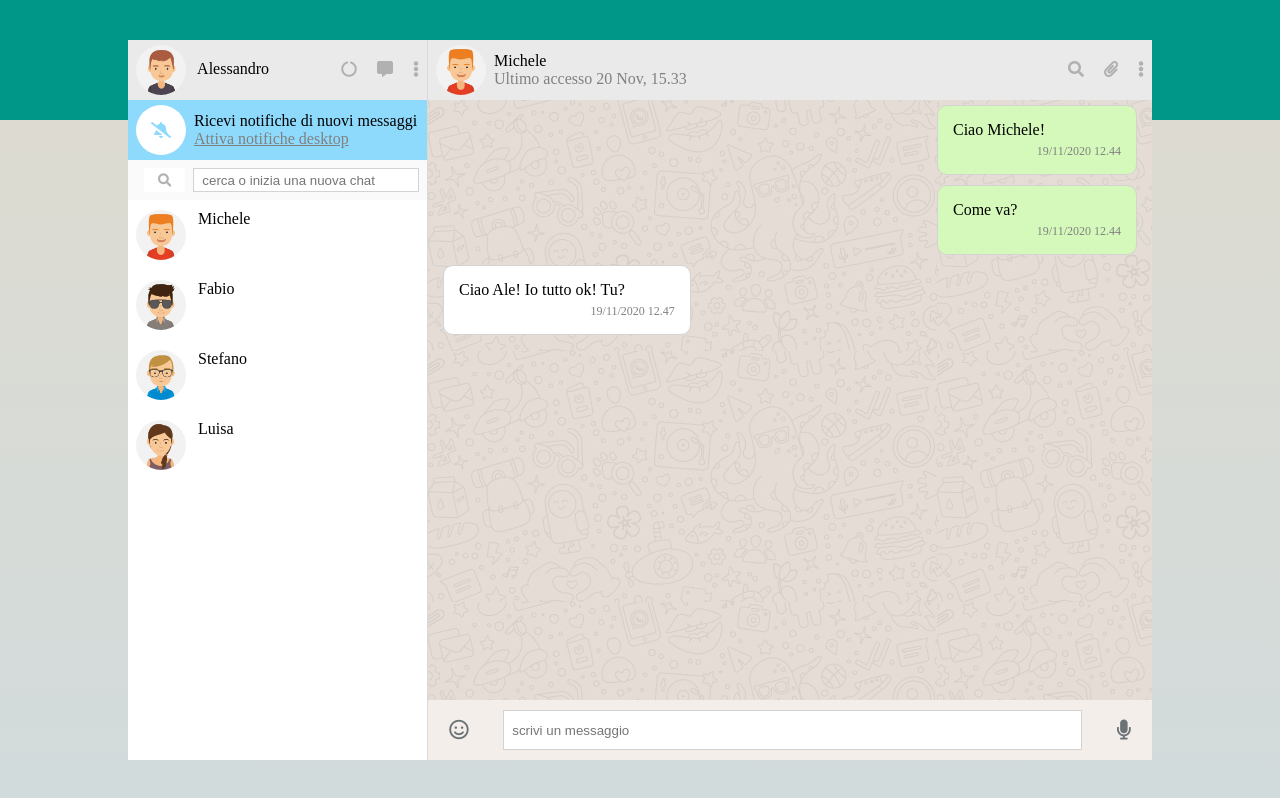
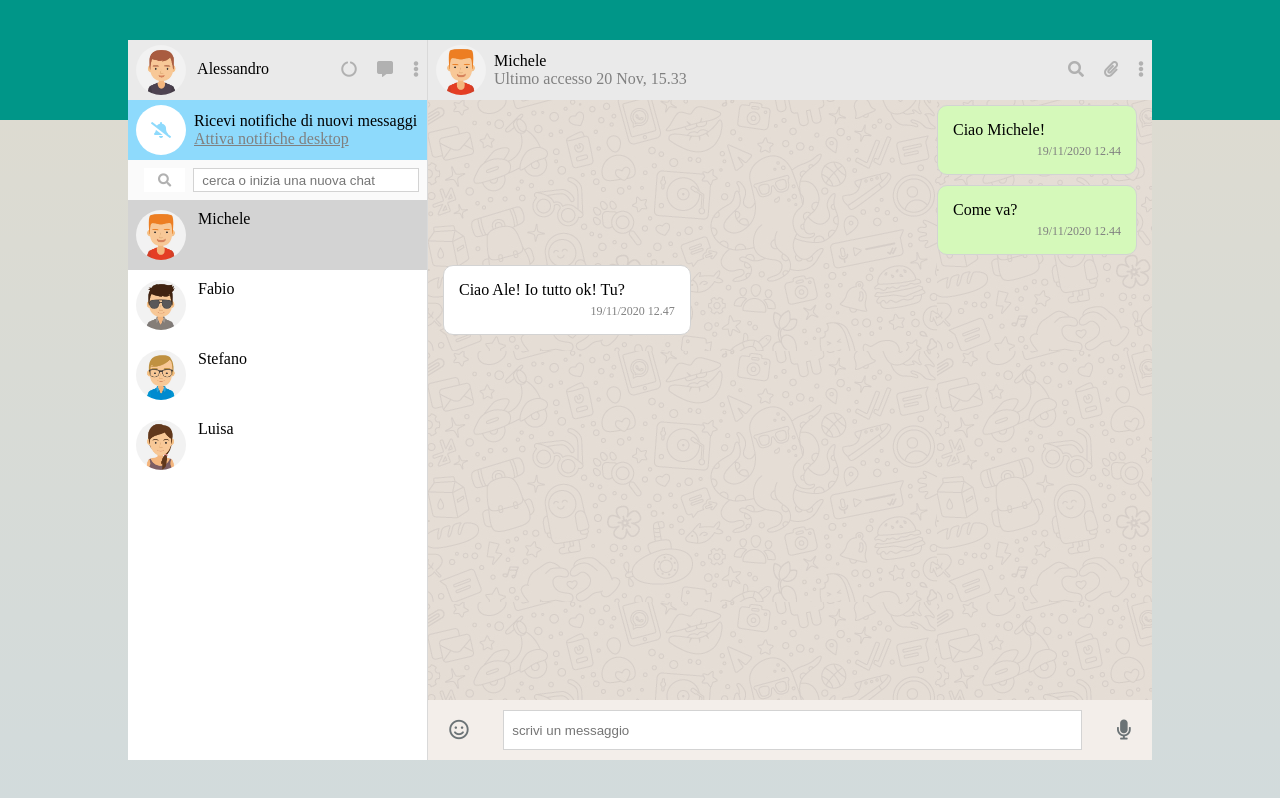
Before and after one commit to aleferraro/vue-boolzapp, a plain HTML site: page index.html in a window 1280 px wide. Drawn offline with Linux system fonts and the light colour scheme.

Commit message:
Add background color to active chat

```diff
--- a/css/style.css
+++ b/css/style.css
@@ -27,6 +27,10 @@
 
 .grey {
   color: grey;
+}
+
+.grey-bg {
+  background-color: lightgrey;
 }
 
 i {
--- a/index.html
+++ b/index.html
@@ -62,7 +62,7 @@
           <input type="text" name="searcContacts" value="" placeholder="cerca o inizia una nuova chat">
         </div>
         <div class="contacts">
-          <div class="contact" v-for="(contact, index) in contacts" @click="selectChat(index)">
+          <div class="contact" v-for="(contact, index) in contacts" @click="selectChat(index)" :class="isActive(index) && 'grey-bg'">
             <div>
               <img :src="contact.imageUrl" :alt="contact.name" class="circle">
               {{ contact.name }}
--- a/js/main.js
+++ b/js/main.js
@@ -102,6 +102,11 @@ const myApp = new Vue({
     selectChat: function(index){
       this.activeChat = index
     },
+    isActive: function(index){
+      if(this.activeChat == index){
+        return true
+      }
+    }
   },
   computed: {
   }
```
